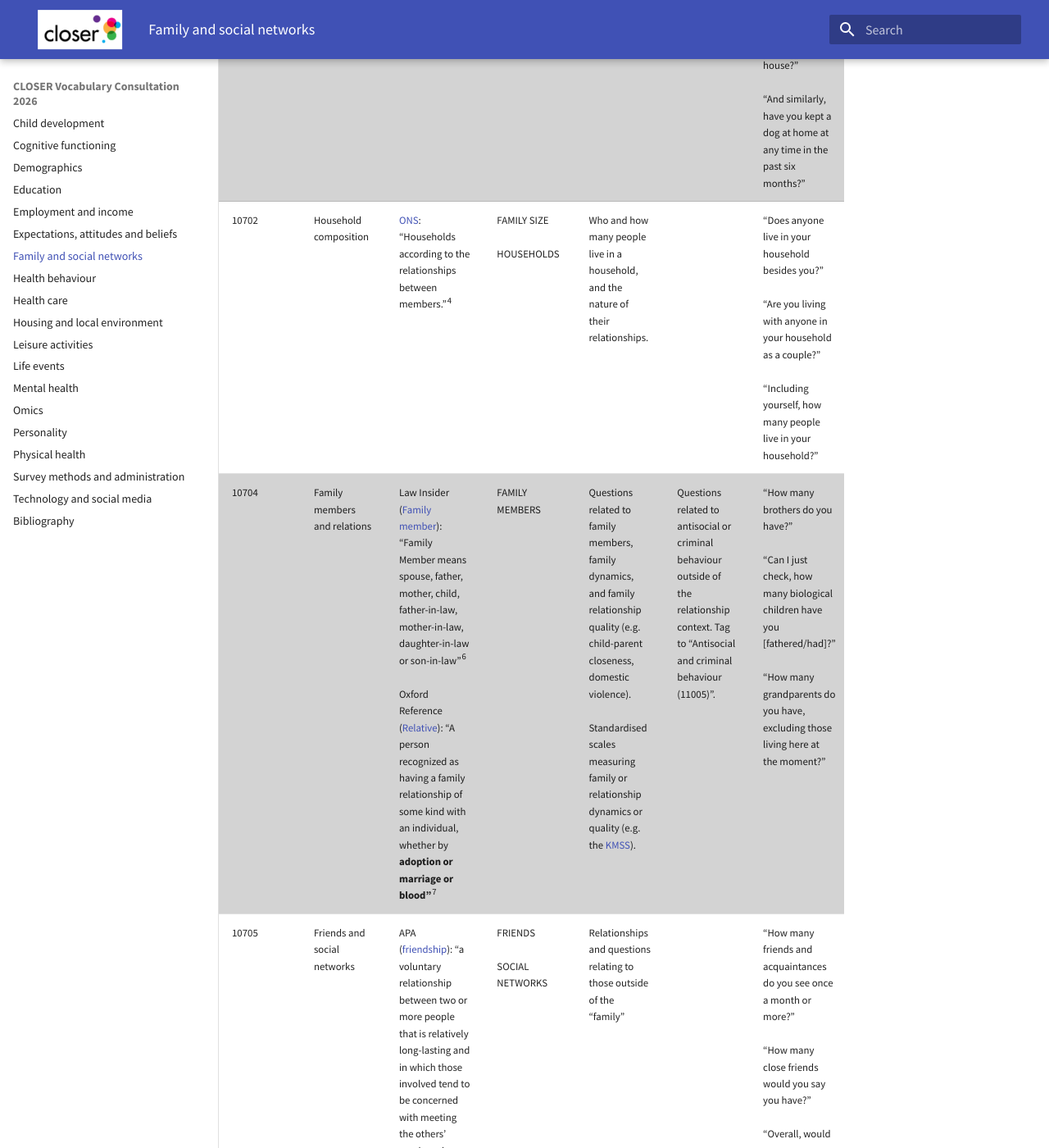
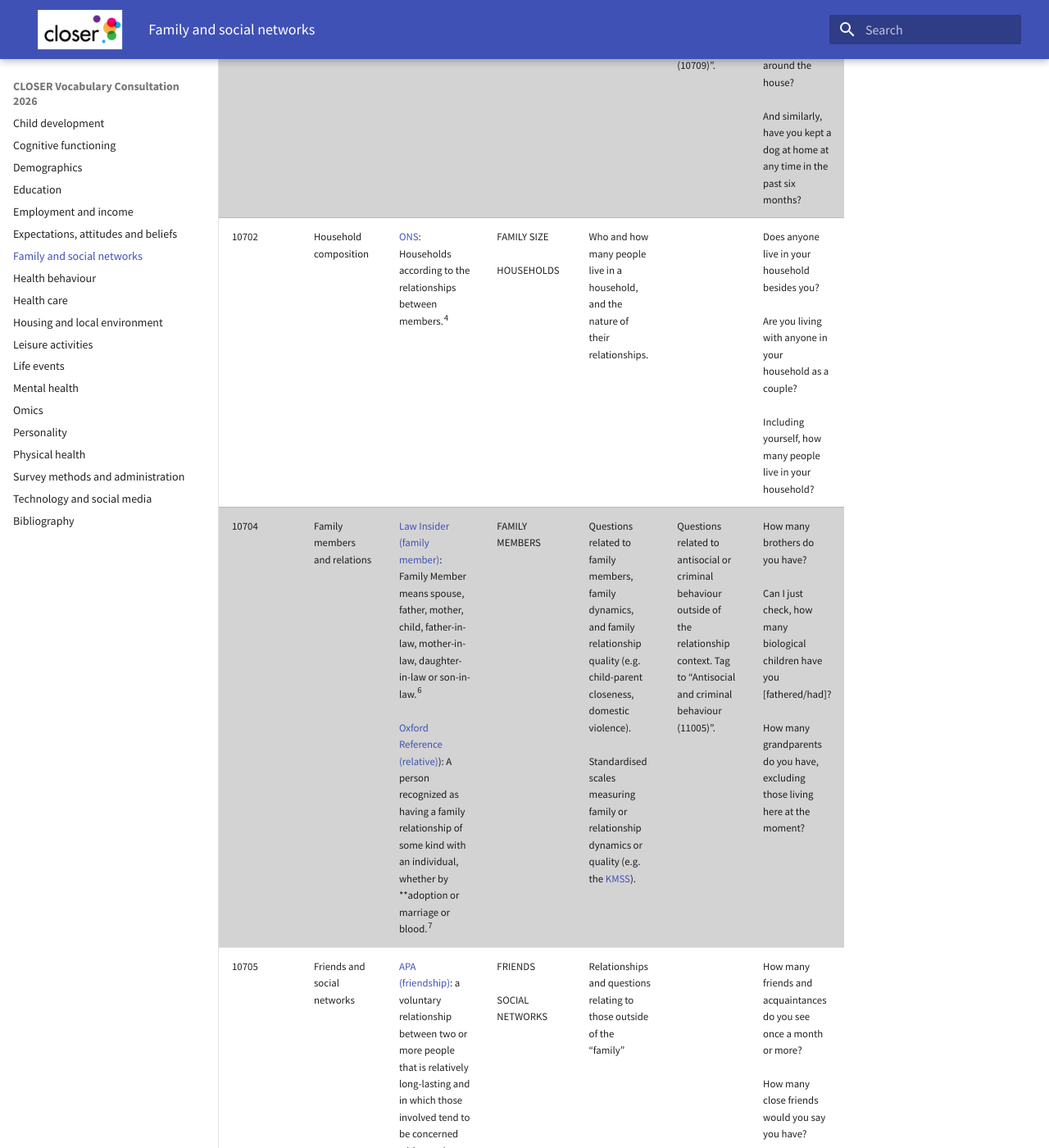
Before and after one commit to CLOSER-Cohorts/closer-vocabulary-2026, an MkDocs documentation site: the page built from docs/family-and-social-networks.md, in a window 1280 px wide and 1400 px high, scrolled down 1405 px. Shown: the whole window at 82% size. Built offline with MkDocs 1.6.1 and Material for MkDocs 9.7.7, drawn with Linux system fonts in a browser that asks for light colours; some of the changed text lies outside the part shown.

Commit message:
Update family-and-social-networks.md
Fixed formatting and comment to change log re: social capital

```diff
--- a/docs/family-and-social-networks.md
+++ b/docs/family-and-social-networks.md
@@ -2,11 +2,11 @@
 
 | **Topic** | **Description** | **Definition** | **Terms (ELSST)** | **What is it** | **What it isn’t** | **Examples** | **Changes** |
 | --- | --- | --- | --- | --- | --- | --- | --- |
-| 107 | Family and interpersonal relations | APA ([family](https://dictionary.apa.org/family)): “a kinship unit consisting of a group of individuals united by blood or by marital, adoptive, or other intimate ties. Although the family is the fundamental social unit of most human societies, its form and structure vary widely. See [biological family](https://dictionary.apa.org/biological-family); [extended family](https://dictionary.apa.org/extended-family); [nuclear family](https://dictionary.apa.org/nuclear-family); [permeable family](https://dictionary.apa.org/permeable-family); [stepfamily](https://dictionary.apa.org/stepfamily).”<sup>1</sup><br><br>APA ([interpersonal relations](https://dictionary.apa.org/interpersonal-relations)): “1. the connections and interactions, especially ones that are socially and emotionally significant, between two or more people. 2. the pattern or patterns observable in an individual’s dealings with other people.”<sup>2</sup> | FAMILIES<br><br>FAMILY ENVIRONMENT<br><br>FAMILY PLANNING<br><br>FAMILY POLICY<br><br>FAMILY ROLES<br><br>SOCIAL NETWORKS<br><br>FAMILY COHESION<br><br>FAMILY INFLUENCE |     | Legal relationships. Tag to “Marital/civil status (10703)”. | “Have you got a regular boyfriend or girlfriend?”<br><br>“how long has this relationship lasted?”<br><br>“Are you in a relationship with someone at the moment?” |     |
-| 10701 | Home life | [Merriam Webster dictionary](https://www.merriam-webster.com/dictionary/homelife#:~:text=noun,routine%20or%20way%20of%20living): “the domestic routine or way of living”<sup>3</sup> | FAMILY LIFE | The everyday activities, routines and behaviours that take place in the household. | Anything related to leisure activities which may be done in the home such as gaming or watching TV (see “Leisure activities (10709)”). | “In the past 7 days, how many times have you eaten an evening meal together with the rest of your family who live with you?”<br><br>“How often, if at all, do you help around the house?”<br><br>“And similarly, have you kept a dog at home at any time in the past six months?” |     |
-| 10702 | Household composition | [ONS](https://www.ons.gov.uk/census/census2021dictionary/variablesbytopic/demographyvariablescensus2021/householdcomposition): “Households according to the relationships between members.”<sup>4</sup> | FAMILY SIZE<br><br>HOUSEHOLDS | Who and how many people live in a household, and the nature of their relationships. |     | “Does anyone live in your household besides you?”<br><br>“Are you living with anyone in your household as a couple?”<br><br>“Including yourself, how many people live in your household?” |     |
-| 10704 | Family members and relations | Law Insider ([Family member](https://www.lawinsider.com/dictionary/relative-or-family-member)): “Family Member means spouse, father, mother, child, father-in-law, mother-in-law, daughter-in-law or son-in-law”<sup>6</sup><br><br>Oxford Reference ([Relative](https://www.oxfordreference.com/display/10.1093/oi/authority.20110803100412577?d=%2F10.1093%2Foi%2Fauthority.20110803100412577&p=emailAM1q.1XtQeSaQ#:~:text=Quick%20Reference,relative%20in%20Australian%20Law%20Dictionary%20%C2%BB)): “A person recognized as having a family relationship of some kind with an individual, whether by **adoption or marriage or blood”**<sup>7</sup> | FAMILY MEMBERS | Questions related to family members, family dynamics, and family relationship quality (e.g. child-parent closeness, domestic violence).<br><br>Standardised scales measuring family or relationship dynamics or quality (e.g. the [KMSS](https://discovery.closer.ac.uk/page/kmss/25)). | Questions related to antisocial or criminal behaviour outside of the relationship context. Tag to “Antisocial and criminal behaviour (11005)”. | “How many brothers do you have?”<br><br>“Can I just check, how many biological children have you \[fathered/had\]?”<br><br>“How many grandparents do you have, excluding those living here at the moment?” |     |
-| 10705 | Friends and social networks | APA ([friendship](https://dictionary.apa.org/friendship)): “a voluntary relationship between two or more people that is relatively long-lasting and in which those involved tend to be concerned with meeting the others’ needs and interests as well as satisfying their own desires. Friendships frequently develop through shared experiences in which the people involved learn that their association with one another is mutually gratifying.”<sup>8</sup><br><br>APA ([social network](https://dictionary.apa.org/social-network)): “the relatively organized set of relationships that an individual or group has with others, including types and methods of communication, patterns of liking and disliking, and the strength of interpersonal connections. Such structures may be analyzed quantitatively using [social network analysis](https://dictionary.apa.org/social-network-analysis). See also [online social network](https://dictionary.apa.org/online-social-network).”<sup>9</sup> | FRIENDS<br><br>SOCIAL NETWORKS | Relationships and questions relating to those outside of the “family” |     | “How many friends and acquaintances do you see once a month or more?”<br><br>“How many close friends would you say you have?”<br><br>“Overall, would you say you belong to a close circle of friends?” |     |
-| 10706 | Childcare | [ELSST](https://thesauri.cessda.eu/elsst-5/en/page/8e11d327-3cac-481c-93ae-70362fd5998b): “Care of children by parents, guardians or other primary carers”<sup>10</sup> | CHILD CARE | The supervision and care of children, typically in a setting outside the family, such as when parents or guardians are at work. Includes childcare in the home by non-relatives such as nannies or au pairs. |     | “Do you ever use any type of childcare for your child/children? By 'childcare' I mean care carried out by anyone other than yourself (or your partner).”<br><br>“Can I just check what arrangements you use to look after your child/children when you are working?”<br><br>“What are your usual arrangements for looking after \[CHILD NAME\] during the school holidays?” |     |
-| 10707 | Child welfare | [APA](https://dictionary.apa.org/child-welfare): “the emotional or physical well-being of children, particularly in the context of legal issues or of social programs designed to enrich or intervene in their lives.”<sup>11</sup> | CHILD PROTECTION<br><br>CHILD SAFETY<br><br>FAMILY LAW | The safety, protection, and wellbeing of children, including preventing and addressing mistreatment. |     | “Were you physically neglected as a child (e.g. not fed or clothed properly)?”<br><br>“Has the child ever been in care (statutory or voluntary) for any reason whatsoever?”<br><br>“Has this child ever been in the care of a Local Authority Children's Committee?” |     |
-| 10710 | Social capital | [ONS](https://www.ons.gov.uk/peoplepopulationandcommunity/wellbeing/bulletins/socialcapitalintheuk/2020#:~:text=Social%20capital%20is%20measured%20through,functioning%2C%20close%2Dknit%20society.): “Social capital is a term used to describe the extent and nature of our connections with others and the collective attitudes and behaviours between people that support a well-functioning, close-knit society.”<sup>12</sup> | SOCIAL CAPITAL<br><br>SOCIAL SUPPORT |     |     | “How many people do you feel very close to? (It doesn't matter where they live or whether you have seen them recently). number”<br><br>“Do you feel supported by your family, that is the people who live with you?”<br><br>“My partner provides the emotional support I need” |     |
+| 107 | Family and interpersonal relations | [APA (family)](https://dictionary.apa.org/family): a kinship unit consisting of a group of individuals united by blood or by marital, adoptive, or other intimate ties. Although the family is the fundamental social unit of most human societies, its form and structure vary widely. See [biological family](https://dictionary.apa.org/biological-family); [extended family](https://dictionary.apa.org/extended-family); [nuclear family](https://dictionary.apa.org/nuclear-family); [permeable family](https://dictionary.apa.org/permeable-family); [stepfamily](https://dictionary.apa.org/stepfamily).<sup>1</sup><br><br>[APA (interpersonal relations)](https://dictionary.apa.org/interpersonal-relations)): 1. the connections and interactions, especially ones that are socially and emotionally significant, between two or more people. 2. the pattern or patterns observable in an individual’s dealings with other people.<sup>2</sup> | FAMILIES<br><br>FAMILY ENVIRONMENT<br><br>FAMILY PLANNING<br><br>FAMILY POLICY<br><br>FAMILY ROLES<br><br>SOCIAL NETWORKS<br><br>FAMILY COHESION<br><br>FAMILY INFLUENCE |     | Legal relationships. Tag to “Marital/civil status (10110)”. | Have you got a regular boyfriend or girlfriend?<br><br>how long has this relationship lasted?<br><br>Are you in a relationship with someone at the moment? |     |
+| 10701 | Home life | [Merriam Webster dictionary](https://www.merriam-webster.com/dictionary/homelife#:~:text=noun,routine%20or%20way%20of%20living): the domestic routine or way of living.<sup>3</sup> | FAMILY LIFE | The everyday activities, routines and behaviours that take place in the household. | Anything related to leisure activities which may be done in the home such as gaming or watching TV. Tag to “Leisure activities (10709)”. | In the past 7 days, how many times have you eaten an evening meal together with the rest of your family who live with you?<br><br>How often, if at all, do you help around the house?<br><br>And similarly, have you kept a dog at home at any time in the past six months? |     |
+| 10702 | Household composition | [ONS](https://www.ons.gov.uk/census/census2021dictionary/variablesbytopic/demographyvariablescensus2021/householdcomposition): Households according to the relationships between members.<sup>4</sup> | FAMILY SIZE<br><br>HOUSEHOLDS | Who and how many people live in a household, and the nature of their relationships. |     | Does anyone live in your household besides you?<br><br>Are you living with anyone in your household as a couple?<br><br>Including yourself, how many people live in your household? |     |
+| 10704 | Family members and relations | [Law Insider (family member)](https://www.lawinsider.com/dictionary/relative-or-family-member): Family Member means spouse, father, mother, child, father-in-law, mother-in-law, daughter-in-law or son-in-law.<sup>6</sup><br><br>[Oxford Reference (relative)](https://www.oxfordreference.com/display/10.1093/oi/authority.20110803100412577?d=%2F10.1093%2Foi%2Fauthority.20110803100412577&p=emailAM1q.1XtQeSaQ#:~:text=Quick%20Reference,relative%20in%20Australian%20Law%20Dictionary%20%C2%BB)): A person recognized as having a family relationship of some kind with an individual, whether by **adoption or marriage or blood.<sup>7</sup> | FAMILY MEMBERS | Questions related to family members, family dynamics, and family relationship quality (e.g. child-parent closeness, domestic violence).<br><br>Standardised scales measuring family or relationship dynamics or quality (e.g. the [KMSS](https://discovery.closer.ac.uk/page/kmss/25)). | Questions related to antisocial or criminal behaviour outside of the relationship context. Tag to “Antisocial and criminal behaviour (11005)”. | How many brothers do you have?<br><br>Can I just check, how many biological children have you \[fathered/had\]?<br><br>How many grandparents do you have, excluding those living here at the moment? |     |
+| 10705 | Friends and social networks | [APA (friendship)](https://dictionary.apa.org/friendship): a voluntary relationship between two or more people that is relatively long-lasting and in which those involved tend to be concerned with meeting the others’ needs and interests as well as satisfying their own desires. Friendships frequently develop through shared experiences in which the people involved learn that their association with one another is mutually gratifying.<sup>8</sup><br><br>[APA (social network)](https://dictionary.apa.org/social-network): the relatively organized set of relationships that an individual or group has with others, including types and methods of communication, patterns of liking and disliking, and the strength of interpersonal connections. Such structures may be analyzed quantitatively using [social network analysis](https://dictionary.apa.org/social-network-analysis). See also [online social network](https://dictionary.apa.org/online-social-network).<sup>9</sup> | FRIENDS<br><br>SOCIAL NETWORKS | Relationships and questions relating to those outside of the “family” |     | How many friends and acquaintances do you see once a month or more?<br><br>How many close friends would you say you have?<br><br>Overall, would you say you belong to a close circle of friends? |     |
+| 10706 | Childcare | [ELSST](https://thesauri.cessda.eu/elsst-5/en/page/8e11d327-3cac-481c-93ae-70362fd5998b): Care of children by parents, guardians or other primary carers.<sup>10</sup> | CHILD CARE | The supervision and care of children, typically in a setting outside the family, such as when parents or guardians are at work. Includes childcare in the home by non-relatives such as nannies or au pairs. |     | Do you ever use any type of childcare for your child/children? By 'childcare' I mean care carried out by anyone other than yourself (or your partner).<br><br>Can I just check what arrangements you use to look after your child/children when you are working?<br><br>What are your usual arrangements for looking after \[CHILD NAME\] during the school holidays? |     |
+| 10707 | Child welfare | [APA](https://dictionary.apa.org/child-welfare): the emotional or physical well-being of children, particularly in the context of legal issues or of social programs designed to enrich or intervene in their lives.<sup>11</sup> | CHILD PROTECTION<br><br>CHILD SAFETY<br><br>FAMILY LAW | The safety, protection, and wellbeing of children, including preventing and addressing mistreatment. |     | Were you physically neglected as a child (e.g. not fed or clothed properly)?<br><br>Has the child ever been in care (statutory or voluntary) for any reason whatsoever?<br><br>Has this child ever been in the care of a Local Authority Children's Committee? |     |
+| 10710 | Social capital | [ONS](https://www.ons.gov.uk/peoplepopulationandcommunity/wellbeing/bulletins/socialcapitalintheuk/2020#:~:text=Social%20capital%20is%20measured%20through,functioning%2C%20close%2Dknit%20society.): Social capital is a term used to describe the extent and nature of our connections with others and the collective attitudes and behaviours between people that support a well-functioning, close-knit society.<sup>12</sup> | SOCIAL CAPITAL<br><br>SOCIAL SUPPORT |     |     | How many people do you feel very close to? (It doesn't matter where they live or whether you have seen them recently). number<br><br>Do you feel supported by your family, that is the people who live with you?<br><br>My partner provides the emotional support I need | Combined Social Support with Social Capital |
```
